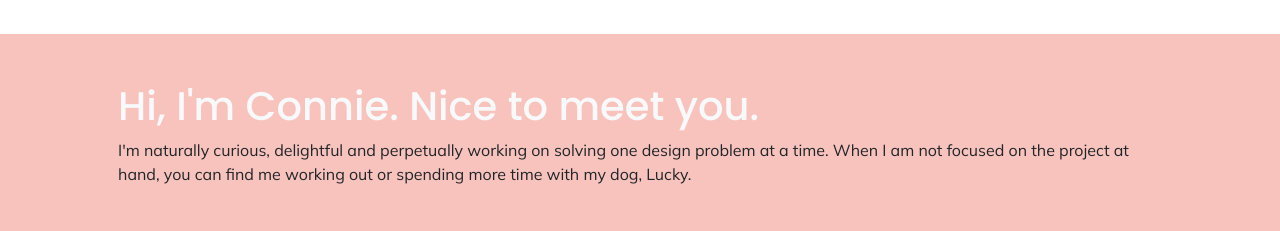
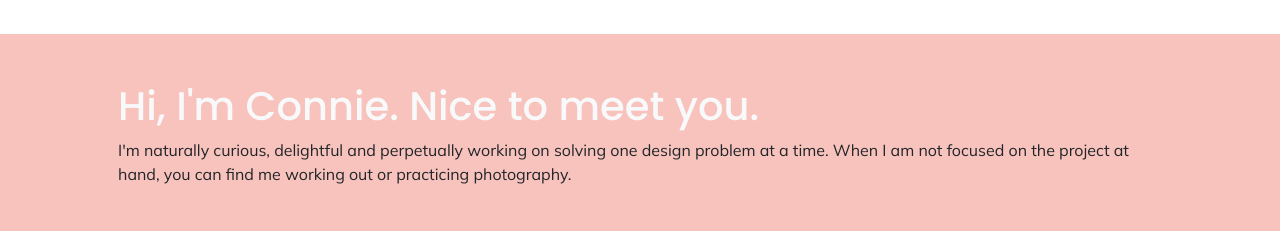
Before and after one commit to connieyu18/portfolio2, a plain HTML site: page index.html in a window 1280 px wide. Shown: the part 1480-1711 px from the top of the page. Drawn offline with nearby package versions, Linux system fonts and the light colour scheme.

Commit message:
changed text

```diff
--- a/index.html
+++ b/index.html
@@ -270,8 +270,7 @@
           <p class="mb-5">
             I'm naturally curious, delightful and perpetually working on solving
             one design problem at a time. When I am not focused on the project
-            at hand, you can find me working out or spending more time with my
-            dog, Lucky.
+            at hand, you can find me working out or practicing photography.
           </p>
           <div class="box">
             <div class="imgBx">
```
